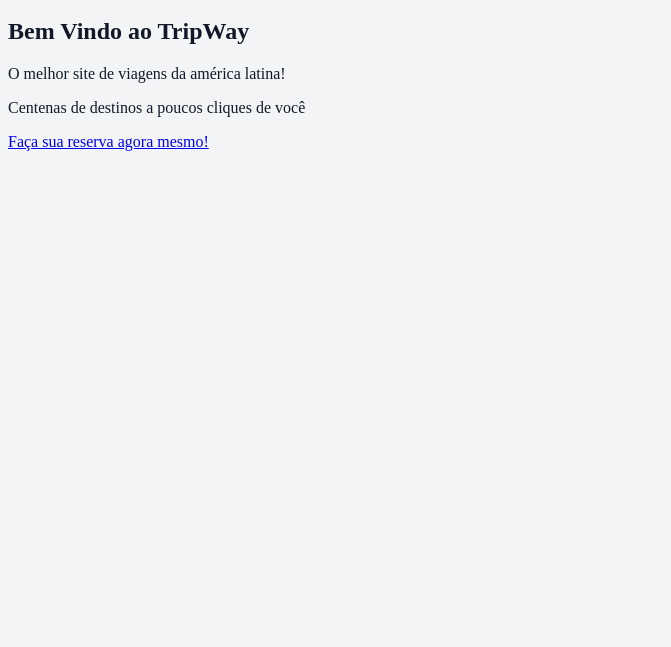
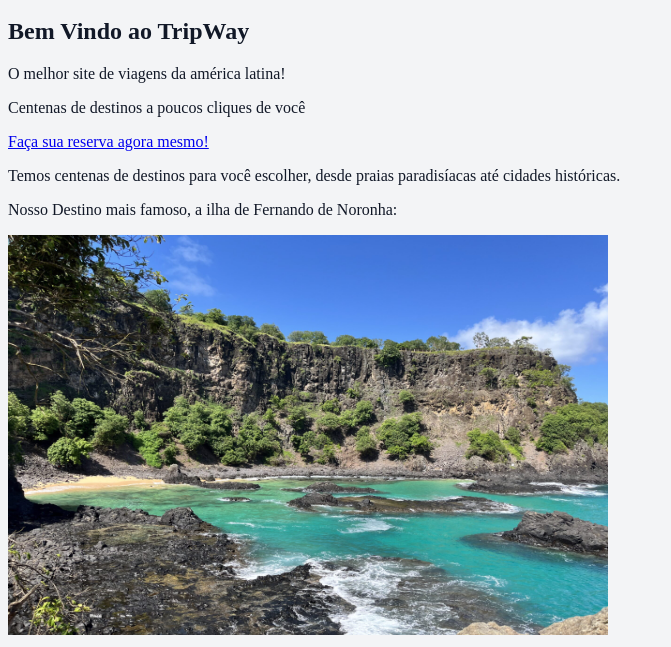
Before and after one commit to Felipeaards/TripWay-CP01, a plain HTML site: page index.html in a window 1280 px wide. Shown: the part 194-841 px from the top of the page, without its empty margins (0-671 px from the left). Before the commit the page ends 800 px from the top, so only its background shows below. Drawn offline with Linux system fonts and the light colour scheme.

Commit message:
Adicao imagem de exemplo

```diff
--- a/index.html
+++ b/index.html
@@ -28,6 +28,13 @@
                     <a href="./pages/Reserva.html" style="text-decoration: underline;">Faça sua reserva agora mesmo!</a>
                 </div>
             </section>
+            <section>
+                <div style="color: #111827;">
+                    <p>Temos centenas de destinos para você escolher, desde praias paradisíacas até cidades históricas.</p>
+                    <p>Nosso Destino mais famoso, a ilha de Fernando de Noronha:</p>
+                    <img src="./images/Imagem_Home01.jpg" alt="Fernando_de_Noronha" width="600px" height="400px">
+                </div>
+            </section>
         </main>
     </body>
 </html>
```
